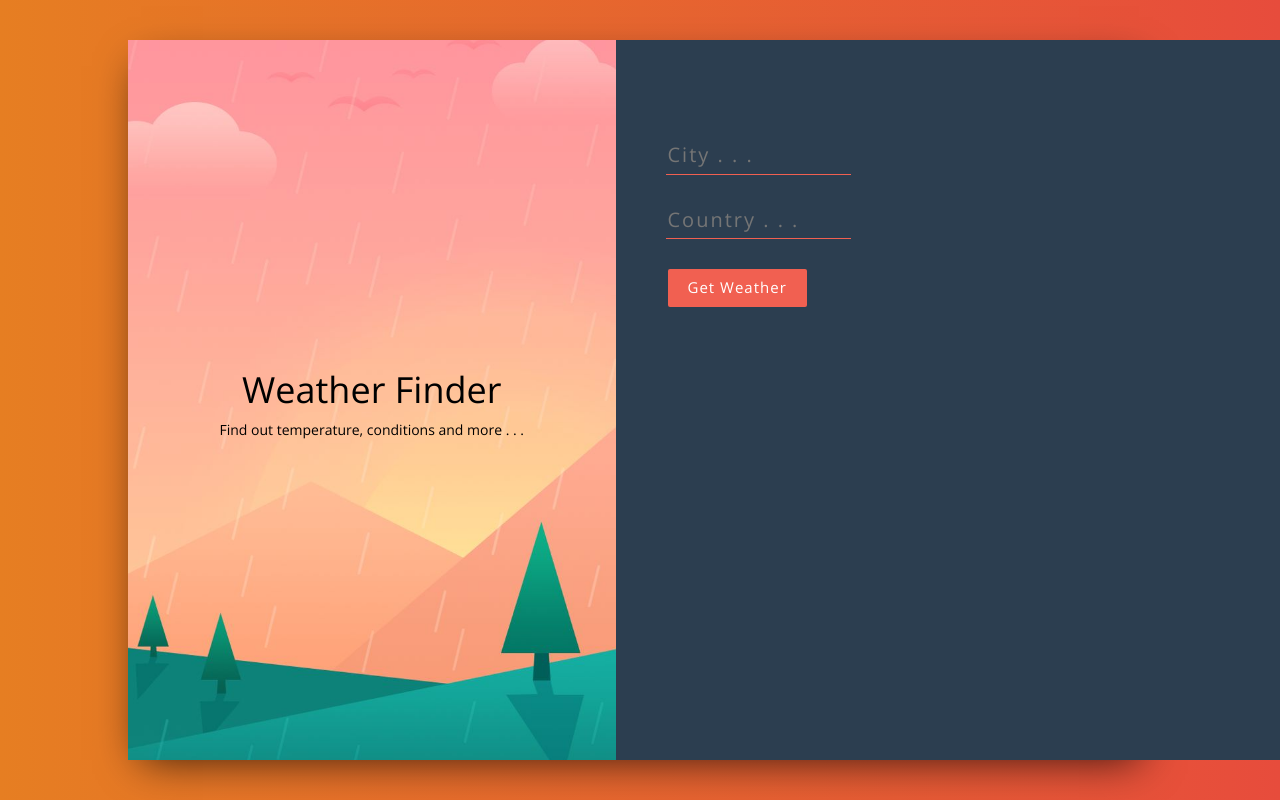
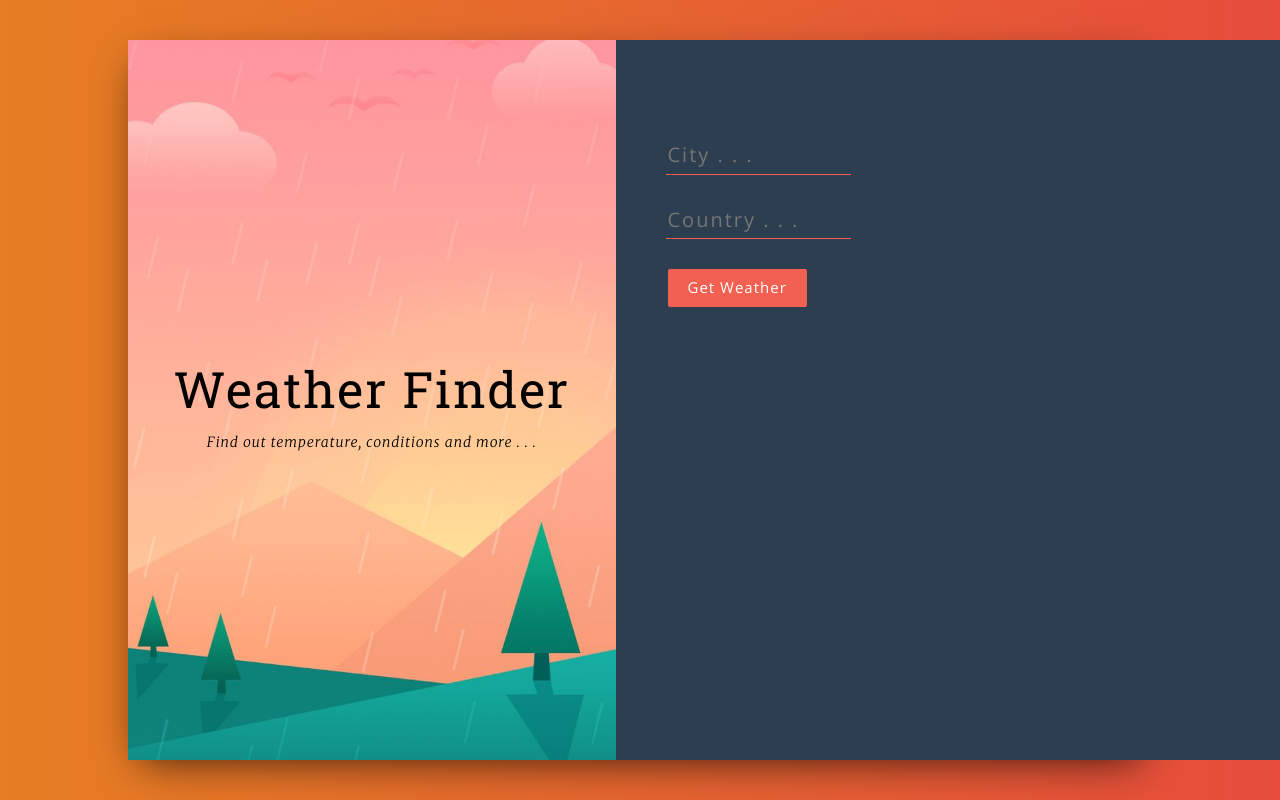
Before and after one commit to kaustubh87/React-Weather-App, a React (Create React App) app in the folder weather-app/: page / in a window 1280 px wide. Built offline with nearby package versions, Linux system fonts and the light colour scheme.

Commit message:
Added css classes to title and subtitle

```diff
--- a/weather-app/src/components/Titles.js
+++ b/weather-app/src/components/Titles.js
@@ -12,8 +12,8 @@ import React from "react";
 const Titles = (props) => {
     return (
         <div>
-            <h1>Weather Finder</h1>
-            <p>Find out temperature, conditions and more . . .</p>
+            <h1 className="title-container__title">Weather Finder</h1>
+            <p className="title-container__subtitle">Find out temperature, conditions and more . . .</p>
         </div>
     );
 }
```
